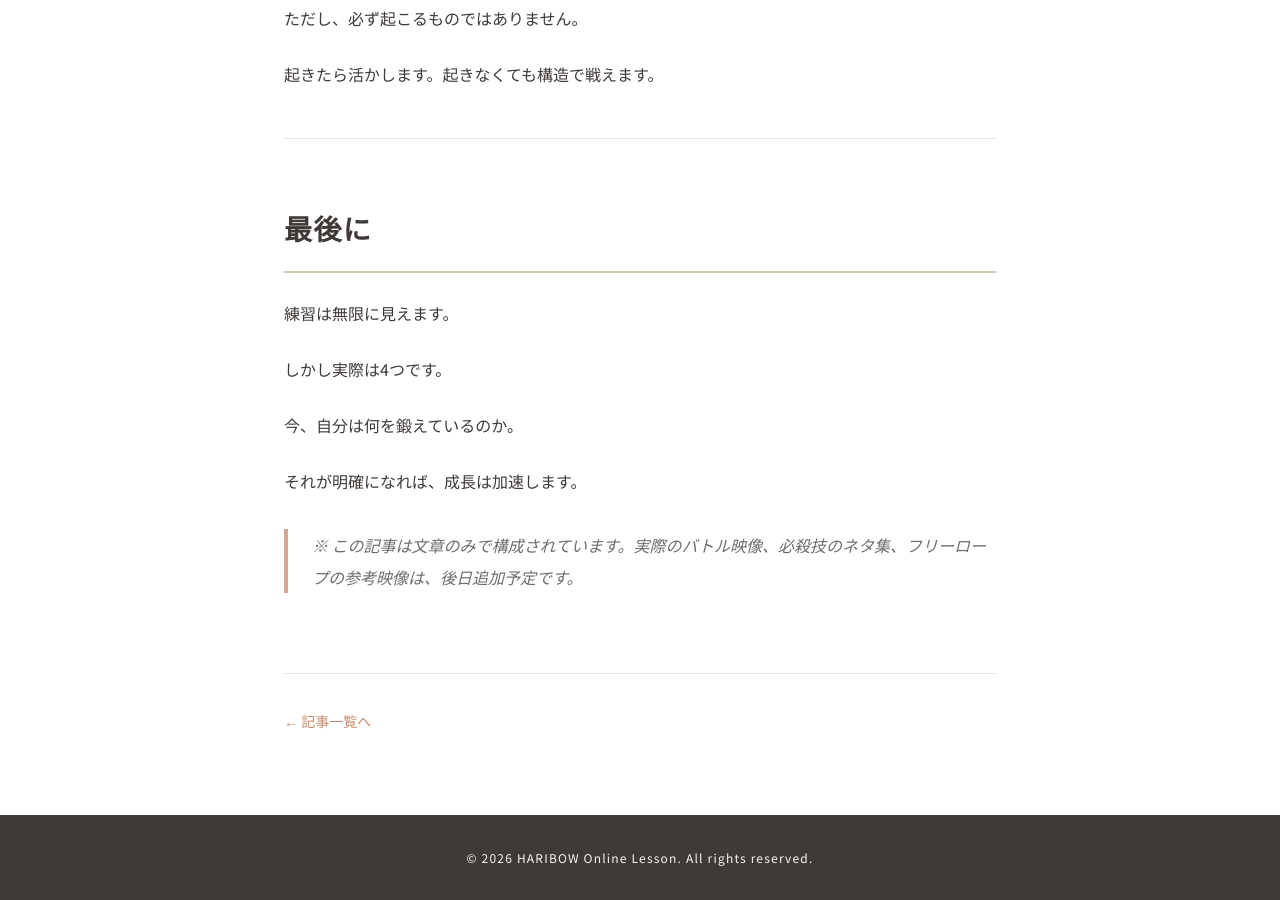
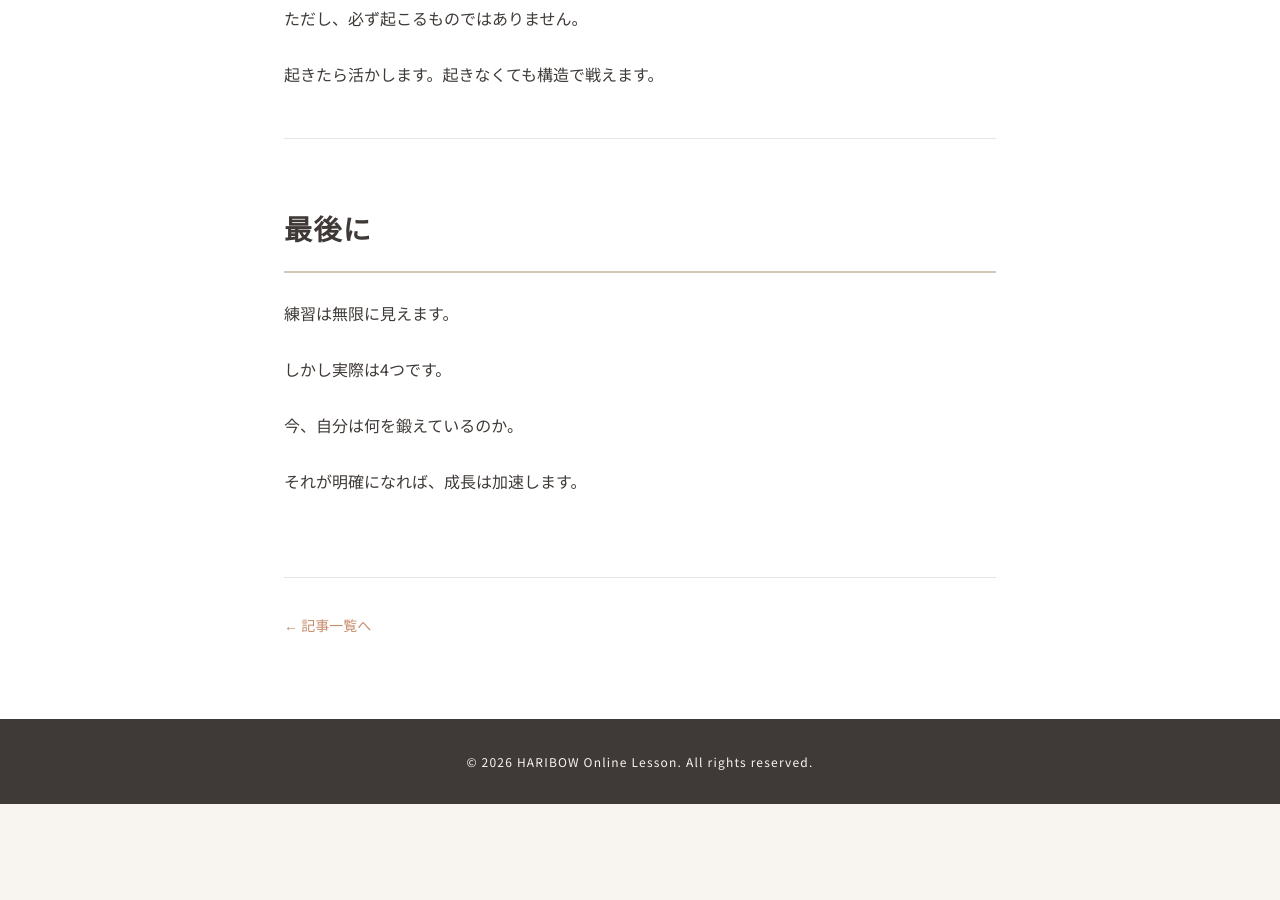
Before and after one commit to JunyaUnityDev/haribow-online-lesson-articles, a Jekyll site: the page built from _posts/2026-02-26-solo-battle-strategy.md, in a window 1280 px wide and 900 px high, scrolled down 14865 px. Built offline with Jekyll 4.4.1, drawn with Linux system fonts in a browser that asks for light colours; some web fonts are replaced; after the commit the page ends 15669 px from its top, so only the background shows below that.

Commit message:
Remove "文章のみで構成" placeholder note from solo-battle-strategy
Videos and figures have been embedded, so the placeholder note
no longer applies.

Co-Authored-By: Claude Opus 4.7 <noreply@anthropic.com>

```diff
--- a/_posts/2026-02-26-solo-battle-strategy.md
+++ b/_posts/2026-02-26-solo-battle-strategy.md
@@ -345,5 +345,3 @@ order: 4
 今、自分は何を鍛えているのか。
 
 それが明確になれば、成長は加速します。
-
-> ※ この記事は文章のみで構成されています。実際のバトル映像、必殺技のネタ集、フリーロープの参考映像は、後日追加予定です。
```
